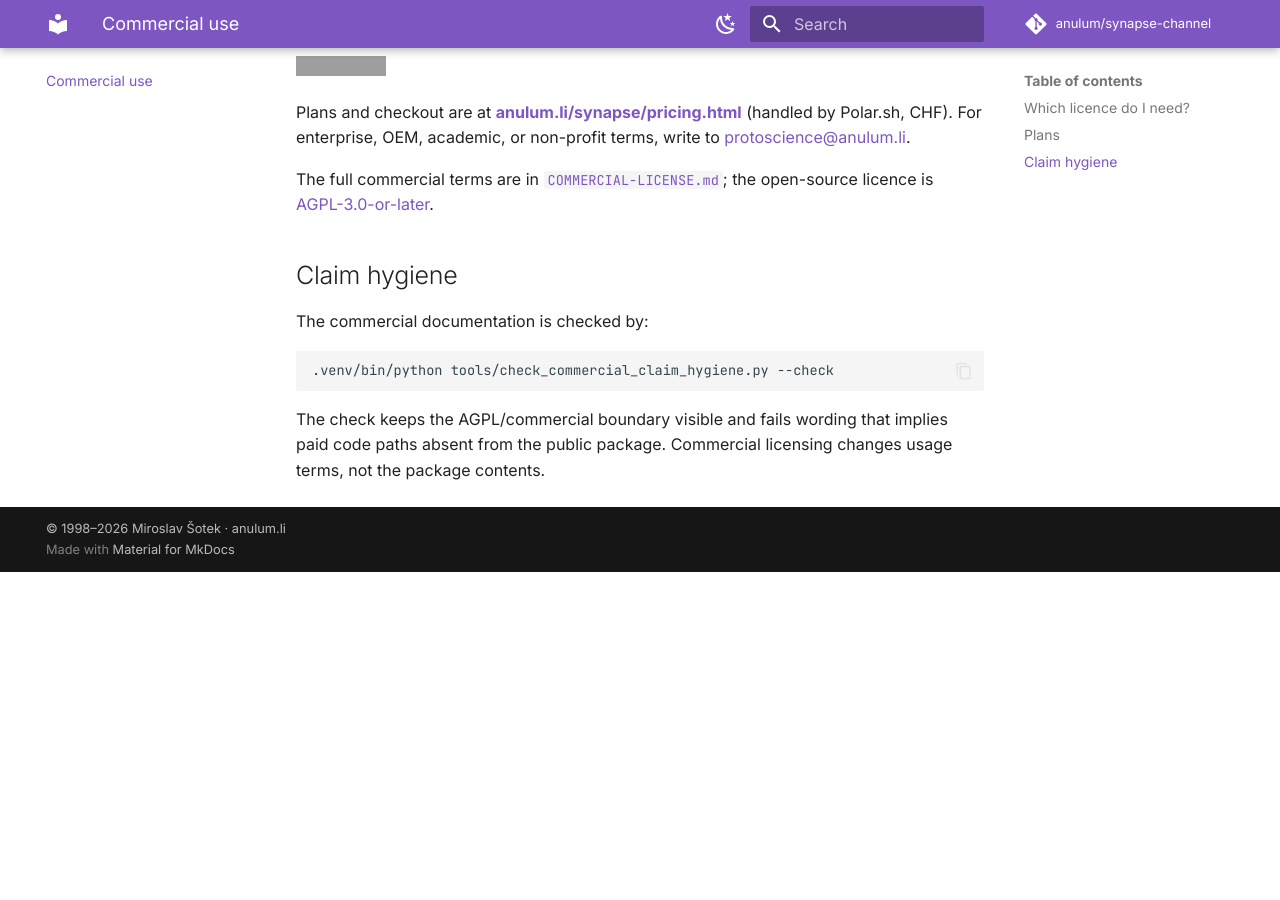
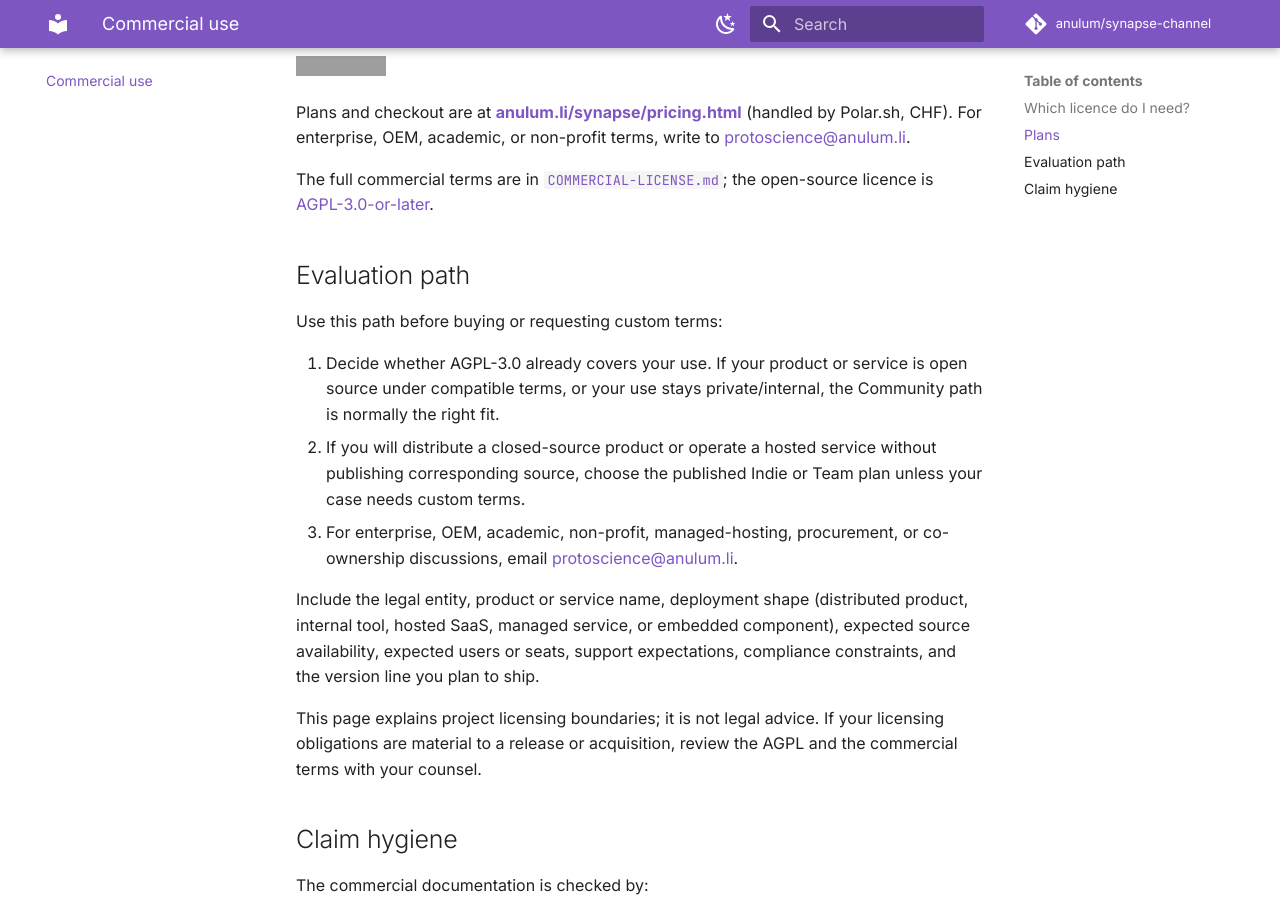
Before and after one commit to anulum/synapse-channel, an MkDocs documentation site: the page built from docs/commercial.md, in a window 1280 px wide and 900 px high, scrolled down 1047 px. Built offline with MkDocs 1.6.1 and Material for MkDocs 9.7.7, drawn with Linux system fonts in a browser that asks for light colours; comment, search, counter and statistics services are not loaded; before the commit the page ends 1619 px from its top, so only the background shows below that; grey boxes are pictures that could not be loaded.

Commit message:
docs: clarify commercial evaluation path
Add an explicit licensing evaluation and custom-contact flow, then enforce it in the commercial claim hygiene checker with focused tests.

Authored by Anulum Fortis & Arcane Sapience (protoscience@anulum.li)

```diff
--- a/docs/_generated/capability_manifest.json
+++ b/docs/_generated/capability_manifest.json
@@ -7,7 +7,7 @@
     "optional_dependency_groups": 4,
     "package_modules": 144,
     "public_api_exports": 61,
-    "tests": 1813,
+    "tests": 1820,
     "version": "0.54.0",
     "wire_message_types": 53,
     "workflows": 10
--- a/docs/commercial.md
+++ b/docs/commercial.md
@@ -38,6 +38,29 @@
 the open-source licence is
 [AGPL-3.0-or-later](https://github.com/anulum/synapse-channel/blob/main/LICENSE).
 
+## Evaluation path
+
+Use this path before buying or requesting custom terms:
+
+1. Decide whether AGPL-3.0 already covers your use. If your product or service is
+   open source under compatible terms, or your use stays private/internal, the
+   Community path is normally the right fit.
+2. If you will distribute a closed-source product or operate a hosted service
+   without publishing corresponding source, choose the published Indie or Team
+   plan unless your case needs custom terms.
+3. For enterprise, OEM, academic, non-profit, managed-hosting, procurement, or
+   co-ownership discussions, email
+   [protoscience@anulum.li](mailto:protoscience@anulum.li).
+
+Include the legal entity, product or service name, deployment shape
+(distributed product, internal tool, hosted SaaS, managed service, or embedded
+component), expected source availability, expected users or seats, support
+expectations, compliance constraints, and the version line you plan to ship.
+
+This page explains project licensing boundaries; it is not legal advice. If your
+licensing obligations are material to a release or acquisition, review the AGPL
+and the commercial terms with your counsel.
+
 ## Claim hygiene
 
 The commercial documentation is checked by:
--- a/docs/faq.md
+++ b/docs/faq.md
@@ -90,7 +90,8 @@
 
 The full package is free under the **AGPL-3.0** for open-source, research, internal, and
 personal use. A **commercial licence** lifts the AGPL's network-copyleft for closed-source or
-SaaS use — there is no feature difference between the builds. See [Commercial use](commercial.md).
+SaaS use — there is no feature difference between the builds. See
+[Commercial use](commercial.md) for the evaluation path and contact details.
 
 ## How do I report a bug or ask for help?
 
```
Also changed, not shown: CHANGELOG.md (+3 -0 lines), COMMERCIAL-LICENSE.md (+3 -0 lines), README.md (+2 -2 lines), docs/index.md (+2 -2 lines), 2 other files.
